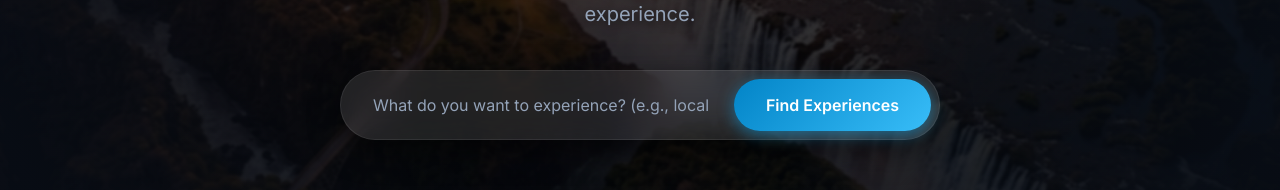
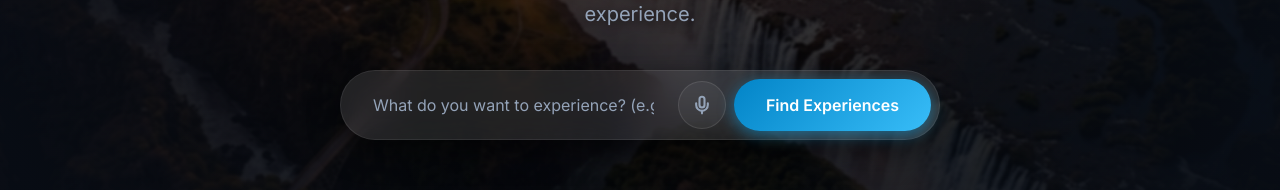
Before and after one commit to Pioneer-100/TourAssist, a Next.js app: page / in a window 1280 px wide. Shown: the part 515-705 px from the top of the page. Built offline with nearby package versions, Linux system fonts and the light colour scheme.

Commit message:
feat(voice): integrate Web Speech API search with continuous listening, real-time typing, and click-to-submit

```diff
--- a/package.json
+++ b/package.json
@@ -4,7 +4,7 @@
   "private": true,
   "scripts": {
     "dev": "set PORT=3006 &&next dev --webpack",
-    "build": "next build",
+    "build": "next build --webpack",
     "start": "next start",
     "lint": "eslint",
     "test-db": "node test-db.js"
--- a/src/app/globals.css
+++ b/src/app/globals.css
@@ -232,6 +232,75 @@ nav a:hover {
     border-radius: 2.5rem;
     padding: 0.8rem 2rem;
 }
+
+.search-bar-mic {
+    background: rgba(255, 255, 255, 0.05);
+    border: 1px solid rgba(255, 255, 255, 0.1);
+    color: var(--text-secondary);
+    border-radius: 50%;
+    width: 3rem;
+    height: 3rem;
+    display: flex;
+    align-items: center;
+    justify-content: center;
+    cursor: pointer;
+    margin-right: 0.5rem;
+    align-self: center;
+    transition: all 0.3s cubic-bezier(0.4, 0, 0.2, 1);
+    position: relative;
+    overflow: hidden;
+    flex-shrink: 0;
+}
+
+.search-bar-mic:hover {
+    background: rgba(255, 255, 255, 0.15);
+    border-color: rgba(255, 255, 255, 0.3);
+    color: var(--text-primary);
+    transform: scale(1.05);
+    box-shadow: 0 0 15px rgba(255, 255, 255, 0.1);
+}
+
+.search-bar-mic.listening {
+    background: rgba(239, 68, 68, 0.2);
+    border-color: rgba(239, 68, 68, 0.5);
+    color: #ef4444;
+    animation: mic-pulse 1.5s infinite ease-in-out;
+    box-shadow: 0 0 20px rgba(239, 68, 68, 0.4);
+}
+
+.search-bar-mic.listening::after {
+    content: '';
+    position: absolute;
+    top: 0;
+    left: 0;
+    right: 0;
+    bottom: 0;
+    border-radius: 50%;
+    border: 2px solid rgba(239, 68, 68, 0.5);
+    animation: mic-ring-ripple 1.5s infinite cubic-bezier(0.1, 0.8, 0.3, 1);
+    pointer-events: none;
+}
+
+@keyframes mic-pulse {
+    0%, 100% {
+        transform: scale(1);
+    }
+    50% {
+        transform: scale(1.08);
+    }
+}
+
+@keyframes mic-ring-ripple {
+    0% {
+        transform: scale(0.8);
+        opacity: 1;
+    }
+    100% {
+        transform: scale(1.8);
+        opacity: 0;
+    }
+}
+
 
 /* How It Works */
 .how-it-works {
--- a/src/components/IntentSearchBar.tsx
+++ b/src/components/IntentSearchBar.tsx
@@ -1,11 +1,30 @@
 'use client';
 
-import React, { useState } from 'react';
+import React, { useState, useEffect, useRef } from 'react';
 import { useRouter } from 'next/navigation';
 
 export default function IntentSearchBar({ autoFocus = false }: { autoFocus?: boolean }) {
   const [query, setQuery] = useState('');
+  const [isListening, setIsListening] = useState(false);
+  const [micSupported, setMicSupported] = useState(true);
   const router = useRouter();
+  const recognitionRef = useRef<any>(null);
+  const transcriptRef = useRef<string>('');
+
+  // Check support on mount
+  useEffect(() => {
+    const SpeechRecognition =
+      (window as any).SpeechRecognition || (window as any).webkitSpeechRecognition;
+    if (!SpeechRecognition) {
+      setMicSupported(false);
+    }
+
+    return () => {
+      if (recognitionRef.current) {
+        recognitionRef.current.abort();
+      }
+    };
+  }, []);
 
   const handleSearch = (e: React.FormEvent) => {
     e.preventDefault();
@@ -14,15 +33,89 @@ export default function IntentSearchBar({ autoFocus = false }: { autoFocus?: boo
     }
   };
 
+  const toggleListening = (e: React.MouseEvent) => {
+    e.preventDefault();
+    e.stopPropagation();
+
+    const SpeechRecognition =
+      (window as any).SpeechRecognition || (window as any).webkitSpeechRecognition;
+
+    if (!SpeechRecognition) {
+      alert('Speech Recognition is not supported in this browser. Please try Chrome or Edge.');
+      return;
+    }
+
+    if (isListening) {
+      recognitionRef.current?.stop();
+      setIsListening(false);
+
+      // Immediately submit the accumulated query on manual stop
+      const finalQuery = transcriptRef.current || query;
+      if (finalQuery.trim()) {
+        router.push(`/discover?q=${encodeURIComponent(finalQuery.trim())}`);
+      }
+      return;
+    }
+
+    // Reset transcription ref
+    transcriptRef.current = '';
+    setQuery('');
+
+    const recognition = new SpeechRecognition();
+    recognition.continuous = true;
+    recognition.interimResults = true;
+    recognition.lang = 'en-US';
+
+    recognition.onstart = () => {
+      setIsListening(true);
+    };
+
+    recognition.onresult = (event: any) => {
+      let accumulated = '';
+      for (let i = 0; i < event.results.length; ++i) {
+        accumulated += event.results[i][0].transcript;
+      }
+      setQuery(accumulated);
+      transcriptRef.current = accumulated;
+    };
+
+    recognition.onerror = (event: any) => {
+      console.error('Speech recognition error', event.error);
+      setIsListening(false);
+    };
+
+    recognition.onend = () => {
+      setIsListening(false);
+    };
+
+    recognitionRef.current = recognition;
+    recognition.start();
+  };
+
+
   return (
     <form onSubmit={handleSearch} className="search-bar" style={{ width: '100%', maxWidth: '800px', margin: '0 auto' }}>
       <input
         type="text"
-        placeholder="What do you want to experience? (e.g., local food, hidden views...)"
+        placeholder={isListening ? "Listening... Speak your dream trip experience now..." : "What do you want to experience? (e.g., local food, hidden views...)"}
         autoFocus={autoFocus}
         value={query}
         onChange={(e) => setQuery(e.target.value)}
       />
+      {micSupported && (
+        <button
+          type="button"
+          onClick={toggleListening}
+          className={`search-bar-mic ${isListening ? 'listening' : ''}`}
+          title={isListening ? "Stop listening" : "Explain experience via Voice Input"}
+        >
+          <svg xmlns="http://www.w3.org/2000/svg" viewBox="0 0 24 24" fill="none" stroke="currentColor" strokeWidth="2.5" strokeLinecap="round" strokeLinejoin="round" style={{ width: '1.25rem', height: '1.25rem' }}>
+            <path d="M12 2a3 3 0 0 0-3 3v7a3 3 0 0 0 6 0V5a3 3 0 0 0-3-3Z" />
+            <path d="M19 10v2a7 7 0 0 1-14 0v-2" />
+            <line x1="12" x2="12" y1="19" y2="22" />
+          </svg>
+        </button>
+      )}
       <button type="submit" className="btn btn-primary" style={{ display: 'inline-flex', alignItems: 'center', justifyContent: 'center' }}>
         Find Experiences
       </button>
```
